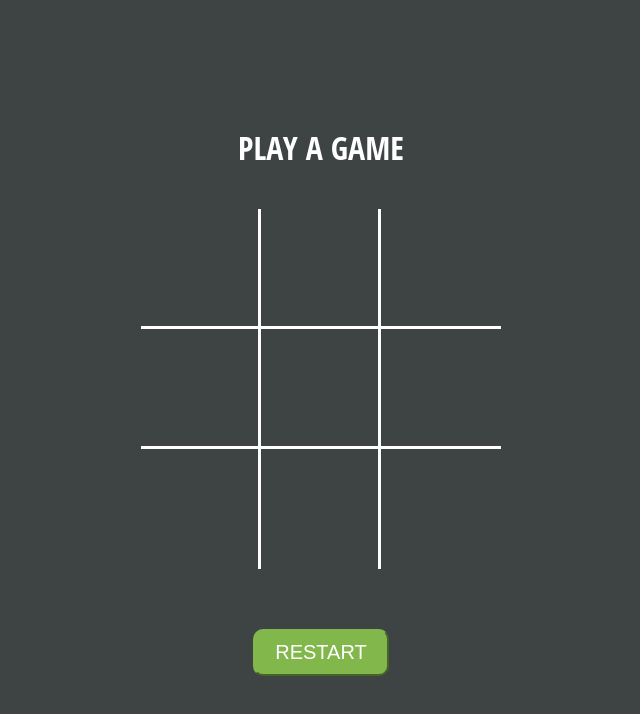
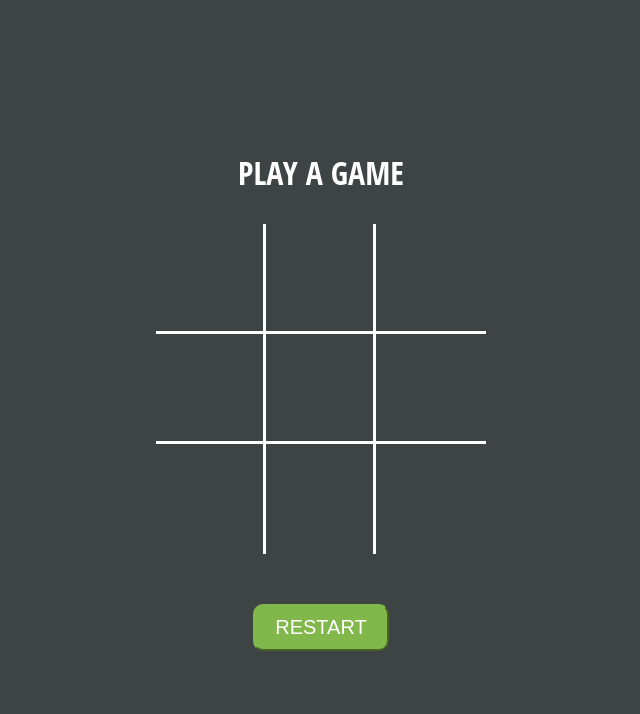
Before and after one commit to ReinisRu/TicTacToe, a plain HTML site: page index.html in a window 1280 px wide. Both pictures are taken after a click on the button "RESTART". Shown: the whole page, without its empty margins (319-959 px from the left). Drawn offline with Linux system fonts and the light colour scheme.

Commit message:
restart added, but not complete

```diff
--- a/script.js
+++ b/script.js
@@ -8,6 +8,7 @@
 /// ----------------
 const playerOne = `X`;
 const playerTwo = `O`;
+const btnRestart = document.getElementById(`btnRestart`);
 let currentPlayer = playerOne;
 let message = document.getElementById(`message`);
 
@@ -37,7 +38,11 @@ const cellClicked = function (e) {
   }
 };
 
-cells.forEach((cell) => cell.addEventListener(`click`, cellClicked));
+const restartGame = function () {
+  cells.forEach((cell) => cell.addEventListener(`click`, cellClicked));
+};
+
+restartGame();
 
 const playerWon = function () {
   if (
@@ -45,56 +50,57 @@ const playerWon = function () {
     cells[1].innerText === currentPlayer &&
     cells[2].innerText === currentPlayer
   ) {
-    console.log(`${currentPlayer} won`);
     return true;
   } else if (
     cells[3].innerText === currentPlayer &&
     cells[4].innerText === currentPlayer &&
     cells[5].innerText === currentPlayer
   ) {
-    console.log(`${currentPlayer} won`);
     return true;
   } else if (
     cells[6].innerText === currentPlayer &&
     cells[7].innerText === currentPlayer &&
     cells[8].innerText === currentPlayer
   ) {
-    console.log(`${currentPlayer} won`);
     return true;
   } else if (
     cells[0].innerText === currentPlayer &&
     cells[3].innerText === currentPlayer &&
     cells[6].innerText === currentPlayer
   ) {
-    console.log(`${currentPlayer} won`);
     return true;
   } else if (
     cells[1].innerText === currentPlayer &&
     cells[4].innerText === currentPlayer &&
     cells[7].innerText === currentPlayer
   ) {
-    console.log(`${currentPlayer} won`);
     return true;
   } else if (
     cells[2].innerText === currentPlayer &&
     cells[5].innerText === currentPlayer &&
     cells[8].innerText === currentPlayer
   ) {
-    console.log(`${currentPlayer} won`);
     return true;
   } else if (
     cells[0].innerText === currentPlayer &&
     cells[4].innerText === currentPlayer &&
     cells[8].innerText === currentPlayer
   ) {
-    console.log(`${currentPlayer} won`);
     return true;
   } else if (
     cells[2].innerText === currentPlayer &&
     cells[4].innerText === currentPlayer &&
     cells[6].innerText === currentPlayer
   ) {
-    console.log(`${currentPlayer} won`);
     return true;
   }
 };
+
+btnRestart.addEventListener(`click`, function () {
+  cells.forEach((cell) => {
+    cell.innerText = ``;
+  });
+  message.innerText = `Play a game`;
+  currentPlayer = playerOne;
+  restartGame();
+});
--- a/style.css
+++ b/style.css
@@ -21,11 +21,11 @@ body {
 h1 {
   font-weight: 300;
   text-transform: uppercase;
-  margin-bottom: 40px;
+  margin-bottom: 30px;
 }
 
 .container {
-  padding: 20px;
+  padding: 10px;
   height: 100vh;
   display: flex;
   justify-content: center;
@@ -34,15 +34,15 @@ h1 {
 }
 
 #board {
-  width: 360px;
+  width: 330px;
   display: flex;
   flex-wrap: wrap;
-  margin-bottom: 40px;
+  margin-bottom: 30px;
 }
 
 .cell {
-  height: 120px;
-  width: 120px;
+  height: 110px;
+  width: 110px;
   display: flex;
   justify-content: center;
   align-items: center;
```
